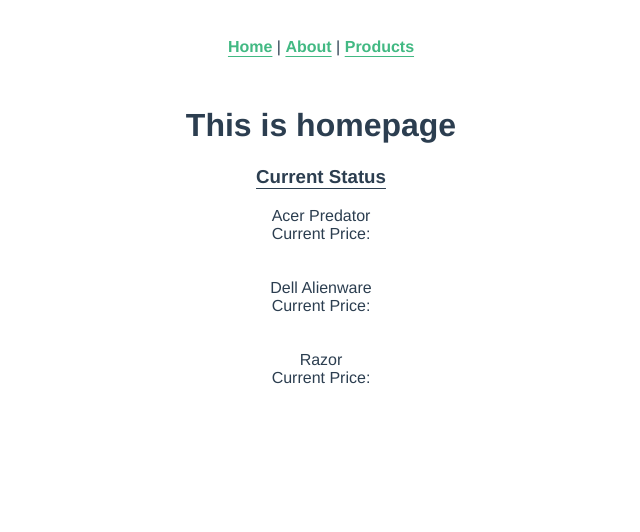
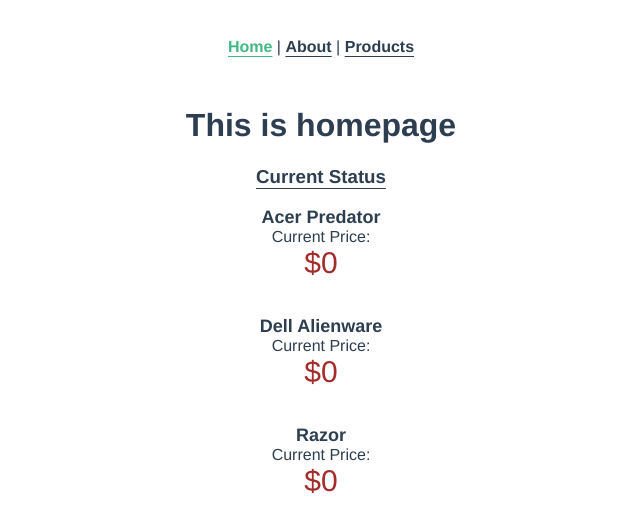
Before and after one commit to kevinmnm/vuex-practice-project, a Vue app: page / in a window 1280 px wide. Shown: the top 532 px of the page, without its empty margins (319-959 px from the left). Built offline with nearby package versions, Linux system fonts and the light colour scheme.

Commit message:
state declaration and conveying data to each component

```diff
--- a/public/index.html
+++ b/public/index.html
@@ -5,13 +5,12 @@
     <meta http-equiv="X-UA-Compatible" content="IE=edge">
     <meta name="viewport" content="width=device-width,initial-scale=1.0">
     <link rel="icon" href="<%= BASE_URL %>favicon.ico">
-    <title><%= htmlWebpackPlugin.options.title %></title>
+    <title>Vuex</title>
   </head>
   <body>
     <noscript>
       <strong>We're sorry but <%= htmlWebpackPlugin.options.title %> doesn't work properly without JavaScript enabled. Please enable it to continue.</strong>
     </noscript>
     <div id="app"></div>
-    <!-- built files will be auto injected -->
   </body>
 </html>
--- a/src/App.vue
+++ b/src/App.vue
@@ -2,8 +2,8 @@
   <div id="app">
     <div id="nav">
       <router-link to="/">Home</router-link> |
-      <router-link :to="{name: 'About', prams: {id: 'about'}}">About</router-link> |
-      <router-link :to="{name: 'Products', prams: {id: 'products'}}">Products</router-link>
+      <router-link :to="{name: 'About', params: {id: 'about'}}">About</router-link> |
+      <router-link :to="{name: 'Products', params: {id: 'products'}}">Products</router-link>
     </div>
     <router-view/>
   </div>
--- a/src/components/about_folder/about-sales.vue
+++ b/src/components/about_folder/about-sales.vue
@@ -2,19 +2,19 @@
    <div>
       <div class='about-acer'>Acer Predator</div>
       <div class='sales-flex-wrap about-acer'>
-         <div>Original Price: </div>
+         <div>Original Price: {{ acer_original_price }}</div>
          <div>Sales Price: </div>
       </div>
       <br>
       <div class='about-dell'>Dell Alienware</div>
       <div class='sales-flex-wrap about-dell'>
-         <div>Original Price: </div>
+         <div>Original Price: {{ dell_original_price }}</div>
          <div>Sales Price: </div>
       </div>
       <br>
       <div class='about-razer'>Razer</div>
       <div class='sales-flex-wrap about-razer'>
-         <div>Original Price: </div>
+         <div>Original Price: {{ razer_original_price }}</div>
          <div>Sales Price: </div>
       </div>
    </div>
@@ -23,6 +23,17 @@
 <script>
 export default {
    name: "about-sales",
+   computed: {
+      acer_original_price(){
+         return this.$store.state.acer_store_price
+      },
+      dell_original_price(){
+         return this.$store.state.dell_store_price
+      },
+      razer_original_price(){
+         return this.$store.state.razer_store_price
+      }
+   }
 };
 </script>
 
@@ -55,8 +66,8 @@
 .sales-flex-wrap{
    position: relative;
    display: flex;
-   flex-direction: row;
-   border: 1px solid red;
+   flex-direction: column;
+   border: 2px solid white;
    justify-content: space-around;
 }
 
--- a/src/components/home_folder/home-info.vue
+++ b/src/components/home_folder/home-info.vue
@@ -1,36 +1,53 @@
 <template>
    <div>
       <div class='status-title'>Acer Predator</div>
-      <div class="status-wrapper">
-         Current Price:
-      </div>
+      <div class="status-wrapper">Current Price:</div>
+      <div class='home-price'>{{ '$' + acer_price }}</div>
 
       <br />
       <br />
 
       <div class='status-title'>Dell Alienware</div>
-      <div class="status-wrapper">
-         Current Price:
-      </div>
+      <div class="status-wrapper">Current Price:</div>
+      <div class='home-price'>{{ '$' + dell_price }}</div>
 
       <br />
       <br />
 
       <div class='status-title'>Razor</div>
-      <div class="status-wrapper">
-         Current Price:
-      </div>
+      <div class="status-wrapper">Current Price:</div>
+      <div class='home-price'>{{ '$' + razer_price }}</div>
    </div>
 </template>
 
 <script>
 export default {
    name: "home-info",
+   computed: {
+      acer_price(){
+         return this.$store.state.acer_store_price
+      },
+      dell_price(){
+         return this.$store.state.dell_store_price
+      },
+      razer_price(){
+         return this.$store.state.razer_store_price
+      }
+   }
 };
 </script>
 
 <style scoped>
 
+.home-price{
+   font-size: 30px;
+   color: brown;
+}
+
+.status-title{
+   font-weight: bold;
+   font-size: 18px;
+}
 
 
 </style>
--- a/src/components/product_folder/products-price.vue
+++ b/src/components/product_folder/products-price.vue
@@ -1,32 +1,38 @@
 <template>
    <div class='products-price'>
       <div class='acer-price-title'>Acer Predator</div>
-      <form>
-         <input type='number' placeholder='$' />
+         <input type='number' placeholder='$' v-model='acer_set_price' />
          <button>Set</button>
-      </form>
 
       <br><br>
 
       <div class='dell-price-title'>Dell Alienware</div>
-      <form>
-         <input type='number' placeholder='$' />
+         <input type='number' placeholder='$' v-model='dell_set_price' />
          <button>Set</button>
-      </form>
 
       <br><br>
 
       <div class='razer-price-title'>Razer</div>
-      <form>
-         <input type='number' placeholder='$' />
+         <input type='number' placeholder='$' v-model='razer_set_price' />
          <button>Set</button>
-      </form>
    </div>
 </template>
 
 <script>
+
 export default {
-   name: "acer"
+   name: "acer",
+   computed: {
+      acer_set_price(){
+         return this.$store.state.acer_store_price
+      },
+      dell_set_price(){
+         return this.$store.state.dell_store_price
+      },
+      razer_set_price(){
+         return this.$store.state.razer_set_price
+      }
+   }
 };
 </script>
 
--- a/src/store/index.js
+++ b/src/store/index.js
@@ -5,6 +5,9 @@
 
 export default new Vuex.Store({
   state: {
+     acer_store_price: 0,
+     dell_store_price: 0,
+     razer_store_price: 0
   },
   mutations: {
   },
```
